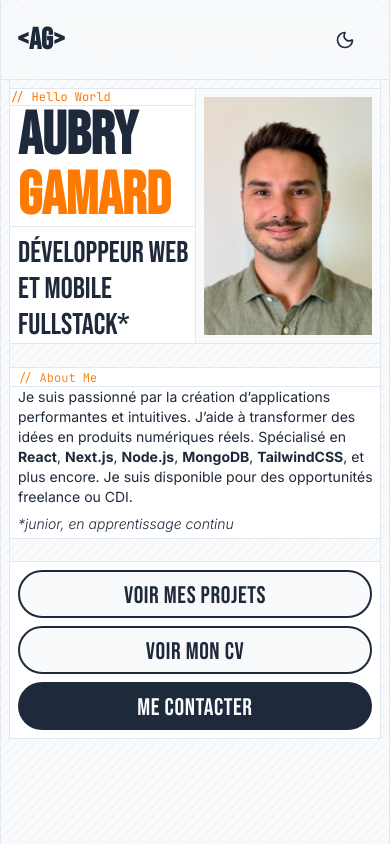
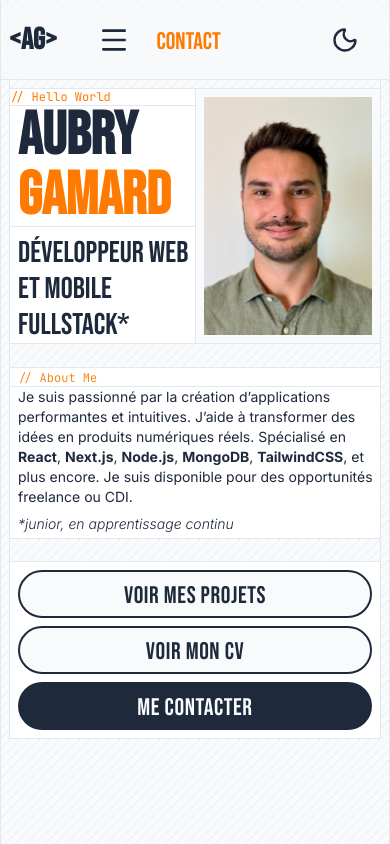
Before and after one commit to Yipno/portfolio, a React (Vite) app: page / in a window 390 px wide. Shown: the top 844 px of the page. Built offline with nearby package versions, Linux system fonts and the light colour scheme; no server answers.

Commit message:
nav mobile ok, projectcard en cours

```diff
--- a/src/components/Footer.tsx
+++ b/src/components/Footer.tsx
@@ -10,8 +10,7 @@ const Footer = () => {
         </a>
       </div>
       <p className='w-1/2 text-sm font-extralight font-sans text-text/60'>
-        Fait main par <strong>Aubry Gamard</strong> <em className='text-xs'>v1.2</em> © 2026 ⚡️{' '}
-        <em>Là où on va, on n'a pas besoin de route.</em>
+        Fait main par <strong>Aubry Gamard</strong> <em className='text-xs'>v1.4</em> © 2026 ⚡️{' '}
       </p>
       <div className='w-1/12 flex justify-end items-center gap-4 pr-2'>
         <a
--- a/src/components/Navigation.tsx
+++ b/src/components/Navigation.tsx
@@ -1,4 +1,6 @@
+import { useState, useEffect } from 'react';
 import ToggleTheme from './ToggleTheme';
+import { Menu, X } from 'lucide-react';
 
 const navItems = [
   { label: 'Accueil', id: 'hero', href: '#' },
@@ -11,17 +13,29 @@ const navItems = [
 type SectionId = (typeof navItems)[number]['id'];
 
 const Navigation = ({ activeSection }: { activeSection: SectionId }) => {
+  const [isOpen, setIsOpen] = useState<boolean>(false);
+  const [activeLabel, setActiveLabel] = useState<string | null>(null);
+
+  useEffect(() => {
+    const currentNav = navItems.find(n => n.id === activeSection);
+    setActiveLabel(currentNav?.label ?? '');
+  }, [activeSection]);
+
+  const toggleNav = (): void => {
+    setIsOpen(!isOpen);
+  };
   return (
-    <nav className='sticky top-0 w-full h-20 z-50 flex items-center justify-between border-x border-b border-border backdrop-blur-lg'>
-      <div className='pl-4 items-center'>
+    <nav
+      className={`sticky top-0 w-full h-20 z-50 flex justify-between items-center border-x border-b border-border backdrop-blur-lg duration-300`}>
+      <div className='pl-2 items-center w-1/12'>
         <a
           href='#'
           className='font-bold font-title text-3xl hover:text-primary duration-300 ease-in-out text-text'>
           {'<AG>'}
         </a>
       </div>
-      <div className='flex items-center'>
-        <ul className='hidden md:flex md:flex-row justify-end items-center gap-4 px-4'>
+      <div className='hidden md:flex items-center w-10/12 justify-center md:justify-end'>
+        <ul className='flex md:flex-row justify-end items-center gap-4 px-4'>
           {navItems.map(item => {
             const isActive: boolean = activeSection === item.id;
 
@@ -40,8 +54,44 @@ const Navigation = ({ activeSection }: { activeSection: SectionId }) => {
             );
           })}
         </ul>
-        <ToggleTheme />
       </div>
+      <div className='md:hidden flex justify-between w-2/5'>
+        <button onClick={toggleNav} aria-label={isOpen ? 'Fermer le menu' : 'Ouvrir le menu'}>
+          {isOpen ?
+            <X className='w-8 h-8' />
+          : <Menu className='w-8 h-8' />}
+        </button>
+        {!isOpen && (
+          <p className='font-title text-2xl text-primary mr-8 pt-1 pl-2'>{activeLabel}</p>
+        )}
+        {isOpen && (
+          <div className='md:hidden absolute left-0 right-0 top-full border-x border-b border-border bg-surface/80 backdrop-blur-2xl'>
+            <ul className='flex flex-col justify-end items-center gap-4 px-4 pb-4 -mt-13'>
+              {navItems.map(item => {
+                const isActive: boolean = activeSection === item.id;
+
+                const base = 'font-title text-2xl tracking-wide duration-300 ease-in-out';
+                const activeId = isActive ? 'text-primary' : 'text-text hover:text-primary';
+                const cta =
+                  isActive ?
+                    'bg-primary text-bg dark:hover:text-white px-4 pt-2 pb-1.5 rounded-full hover:bg-primary hover:text-text'
+                  : 'bg-text text-bg dark:hover:text-text px-4 pt-2 pb-1.5 rounded-full hover:bg-primary hover:text-text';
+                return (
+                  <li key={item.label}>
+                    <a
+                      className={`${base} ${item.cta ? cta : activeId}`}
+                      onClick={toggleNav}
+                      href={item.href}>
+                      {item.label}
+                    </a>
+                  </li>
+                );
+              })}
+            </ul>
+          </div>
+        )}
+      </div>
+      <ToggleTheme />
     </nav>
   );
 };
--- a/src/components/ProjectCard.tsx
+++ b/src/components/ProjectCard.tsx
@@ -15,7 +15,7 @@ const ProjectCard = ({
   // const [isCollapsed, setIsCollapsed] = useState<Boolean>(isOpen);
   return (
     <div
-      className='bg-bg border border-border w-full sm:w-2/3 md:w-5/12 lg:w-1/3 h-42 sm:h-120 rounded-2xl
+      className='bg-bg border border-border w-full sm:w-2/3 md:w-5/12 lg:w-1/3 h-50 sm:h-120 rounded-2xl
     overflow-hidden hover:shadow-[0_0_30px] hover:shadow-primary hover:scale-102 duration-300
     flex sm:flex-col'>
       <img src={image} alt={title} className='w-1/3 sm:w-full h-full md:h-1/2 object-cover' />
@@ -101,10 +101,10 @@ const ProjectCard = ({
           <p className='text-text text-sm font-sans'>{description}</p>
         </div>
         {stack && (
-          <div className='flex flex-wrap gap-2 p-3 font-light'>
+          <div className='hidden md:flex flex-wrap gap-1 p-1 md:gap-2 md:p-3 font-light'>
             {stack.map(s => (
               <p
-                className='font-mono text-xs md:text-xs border border-muted/60 bg-bg px-1 pt-1 pb-0.5 rounded-md text-primary'
+                className='font-mono text-xs md:text-xs border border-muted/60 bg-bg px-0.5 rounded-md text-primary'
                 key={s}>
                 {s}
               </p>
--- a/src/components/ToggleTheme.tsx
+++ b/src/components/ToggleTheme.tsx
@@ -27,7 +27,9 @@ const ToggleTheme = () => {
       onClick={toggleTheme}
       className='p-3 rounded-full hover:bg-text hover:text-bg transition-colors hover:cursor-pointer mr-4 duration-300 ease-in-out'
       aria-label={isDark ? 'Switch to light mode' : 'Switch to dark mode'}>
-      {isDark ? <Sun className='w-8 h-5' /> : <Moon className='w-8 h-5' />}
+      {isDark ?
+        <Sun className='w-8 h-7' />
+      : <Moon className='w-8 h-7' />}
     </button>
   );
 };
```
